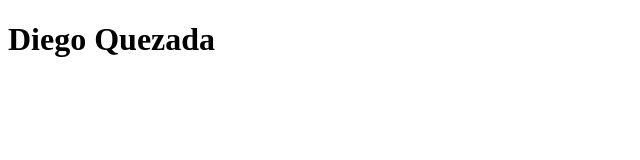
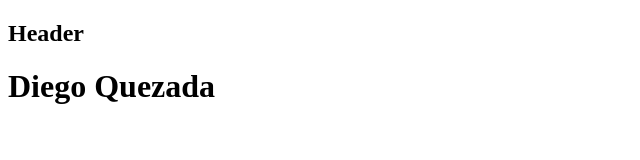
Before and after one commit to dqezada5/cafeteria, a plain HTML site: page index.html in a window 1280 px wide. Shown: the whole page, without its empty margins (0-640 px from the left). Drawn offline with Linux system fonts and the light colour scheme.

Commit message:
Agregamos header

```diff
--- a/index.html
+++ b/index.html
@@ -6,6 +6,9 @@
     <title>Prueba de GIT Pro</title>
 </head>
 <body>
+    <header>
+        <h2>Header</h2>
+    </header>
     <div class="container">
         <h1>Diego Quezada</h1>
     </div>
```
Also changed, not shown: 1 other file.
